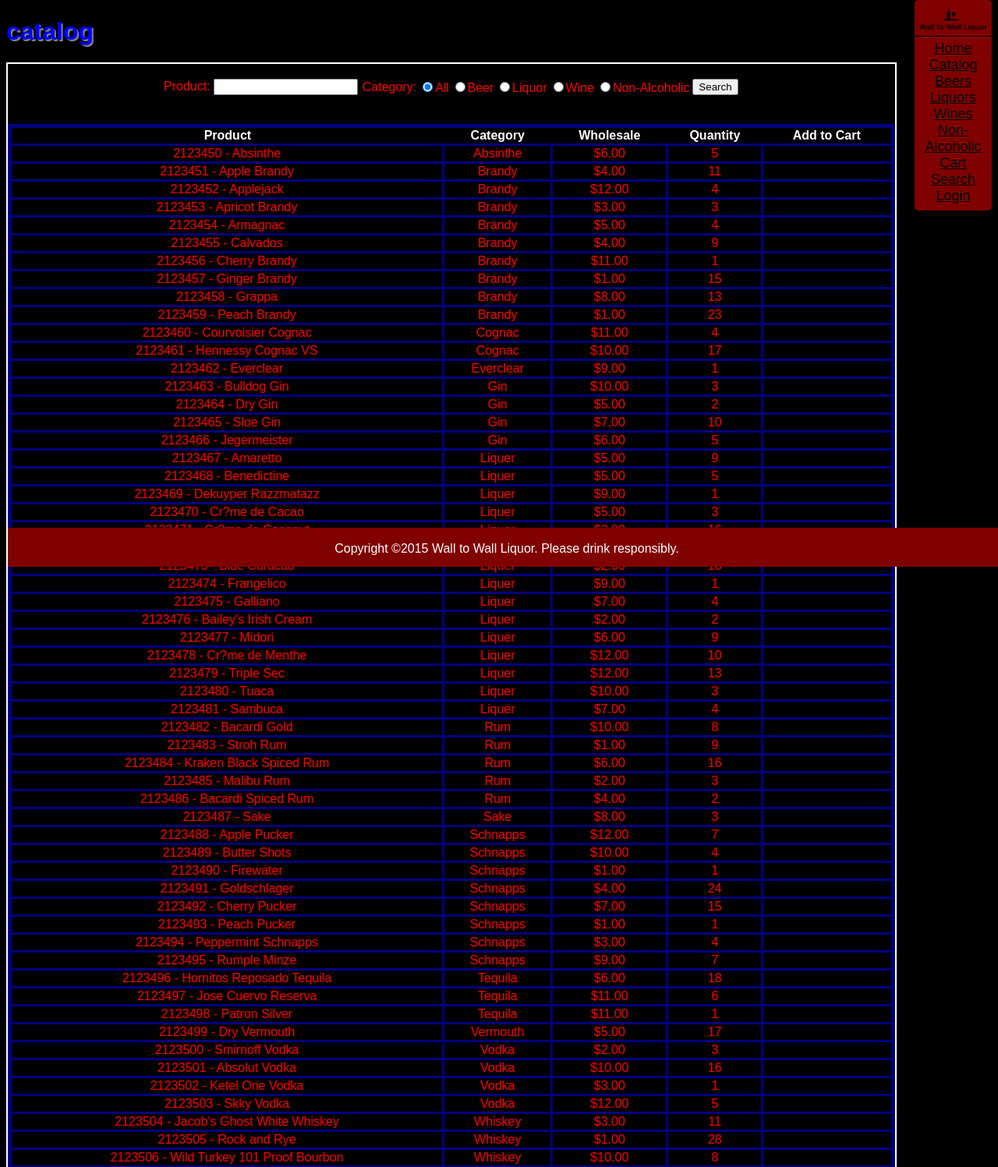
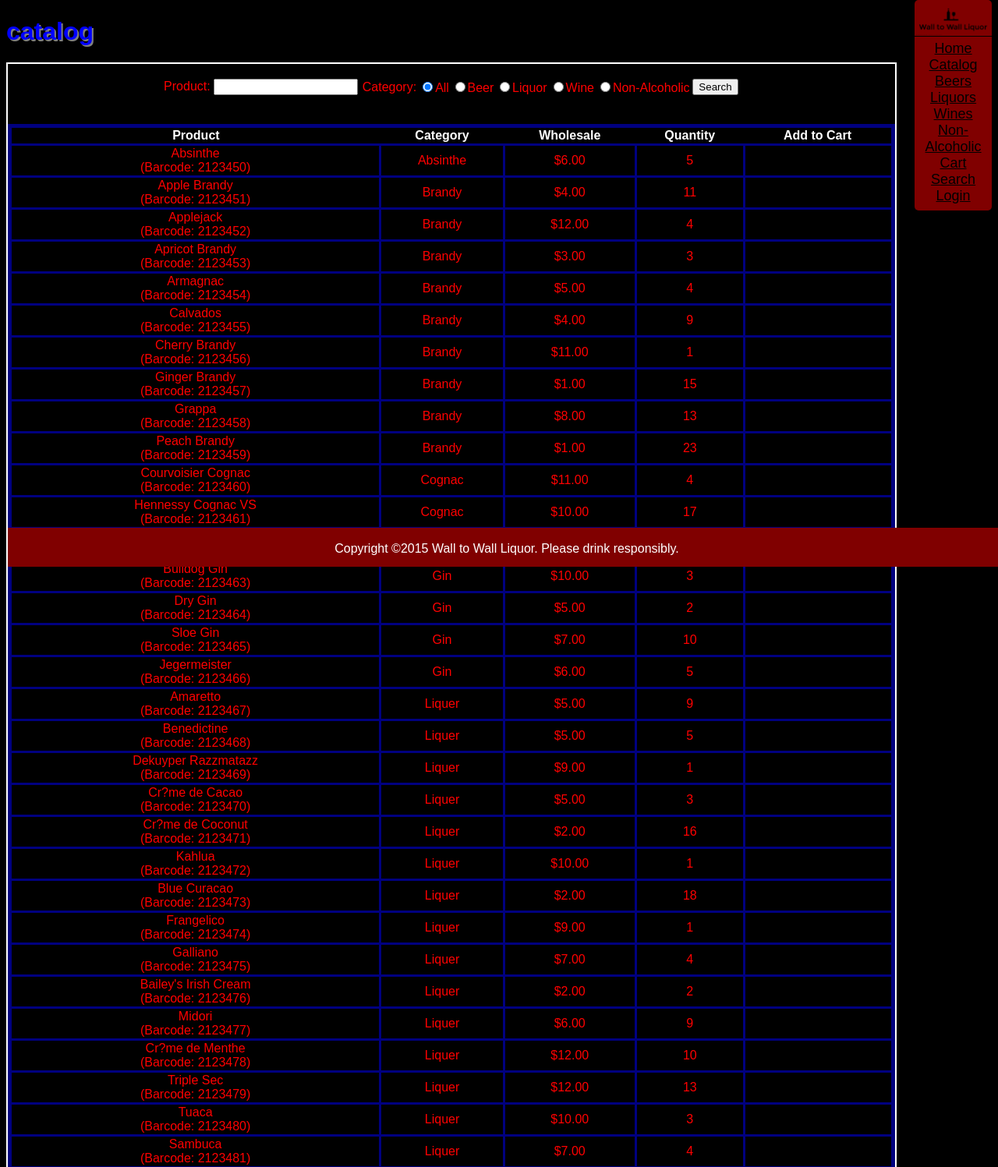
Before and after one commit to klinthammel/CS4420, a PHP site: page /catalog.php?category=Catalog in a window 1280 px wide. Shown: the part 73-1570 px from the top of the page at 78% size. Run offline with PHP 8.4, Linux system fonts and the light colour scheme; data comes from the database, SQL or seed files in the repository.

Commit message:
Quick site update

```diff
--- a/catalog.php
+++ b/catalog.php
@@ -28,7 +28,7 @@ $sth = $db->query($stmt) or die("Unable to query");
 $result = $sth->fetchAll();
 
 foreach($result as $row) {
-    echo "<tr><td>{$row["Barcode"]} - {$row["Product"]}</td><td>{$row["Category"]}</td><td>\${$row["Price"]}.00</td><td>{$row["Stock"]}</td><td></td></tr>";
+    echo "<tr><td>{$row["Product"]}<br />(Barcode: {$row["Barcode"]})</td><td>{$row["Category"]}</td><td>\${$row["Price"]}.00</td><td>{$row["Stock"]}</td><td></td></tr>\r\n";
 }
 
 $site->contentEnd();
--- a/var/site.php
+++ b/var/site.php
@@ -61,7 +61,7 @@ END;
 		<th>Category</th>
 		<th>Wholesale</th>
 		<th>Quantity</th>
-		<th class="nj">Add to Cart</th>
+		<th class="nj sorttable_nosort">Add to Cart</th>
 	</tr>
 END;
 		}
```
